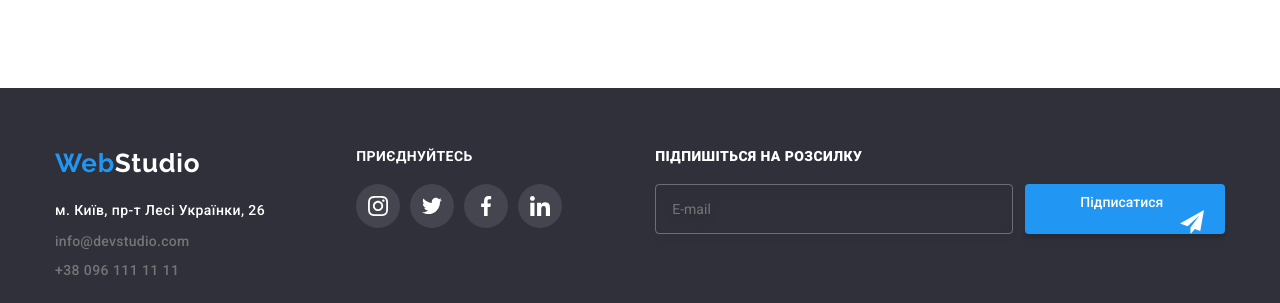
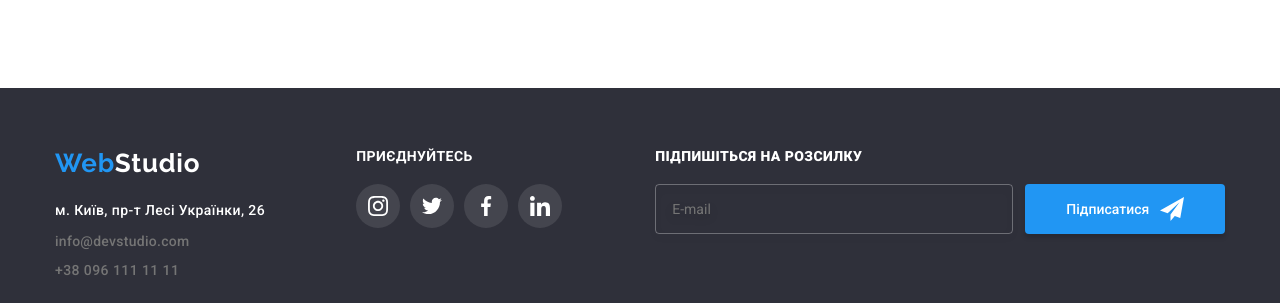
Before and after one commit to VadymBevz/goit-markup-hw-06, a plain HTML site: page index.html in a window 1280 px wide. Shown: the part 2600-2903 px from the top of the page. Drawn offline with nearby package versions, Linux system fonts and the light colour scheme.

Commit message:
new size

```diff
--- a/css/styles.css
+++ b/css/styles.css
@@ -1311,9 +1311,9 @@ color: #212121;
         height: 50px;
         border-style: none;
         margin-left: 12px;
-        padding-top: 10px;
-        padding-bottom: 10px;
-        padding-right: 13px;
+        display: flex;
+        align-items: center;
+        justify-content: center;
        }
 
 
@@ -1322,8 +1322,8 @@ color: #212121;
         display: flex;
         align-items: center;
         justify-content: center;
-        margin-left: 149px;
-        margin-bottom: 13px;
+        margin-left: 11px;
+
         fill: #FFFFFF;
 
        }
```
